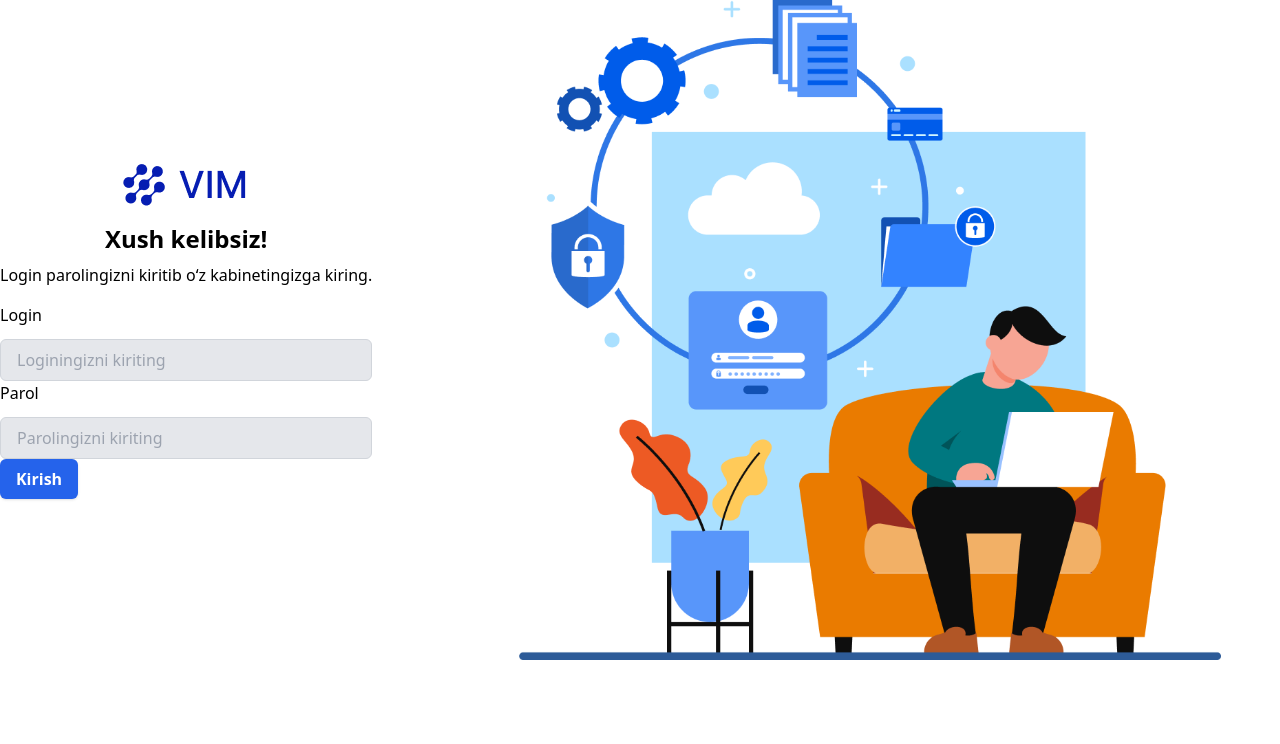
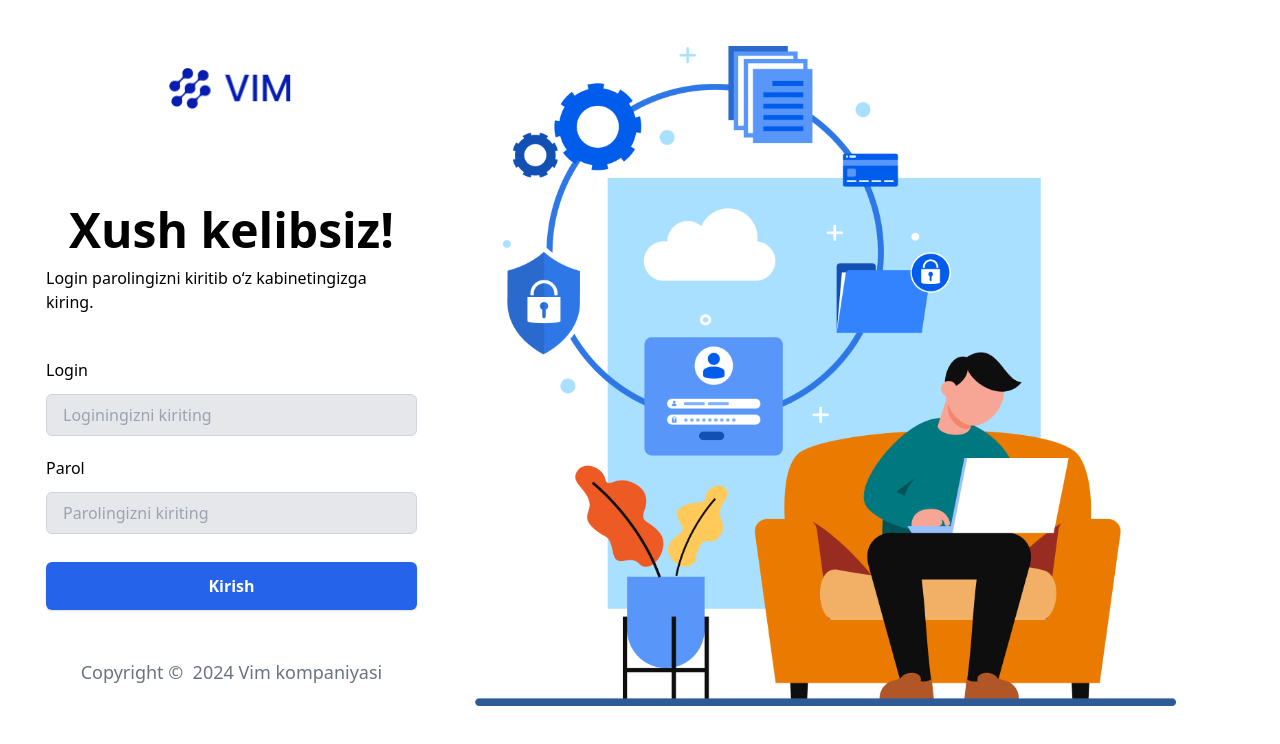
Before and after one commit to rasuljonadhamov/auth-react, a React (Vite) app: page / in a window 1280 px wide. Shown: the top 744 px of the page. Built offline with nearby package versions, Linux system fonts and the light colour scheme.

Commit message:
finished styles

```diff
--- a/src/App.jsx
+++ b/src/App.jsx
@@ -2,11 +2,17 @@ import Input from "./components/Input";
 
 function App() {
   return (
-    <div className="flex justify-between items-center">
-      <div className="flex flex-col items-center">
-        <img src="/public/logo.png" alt="Logo" className="mb-4" />
-        <h1 className="text-2xl mb-2 font-bold">Xush kelibsiz!</h1>
-        <p className="mb-4">
+    <div className="flex justify-between items-center p-[46px] ">
+      <div className="flex flex-col items-center justify-center">
+        <img
+          src="/public/logo.png"
+          alt="Logo"
+          className="mb-24 "
+          height={"45px"}
+          width={"125px"}
+        />
+        <h1 className="text-5xl mb-3 font-bold">Xush kelibsiz!</h1>
+        <p className="mb-11">
           Login parolingizni kiritib o‘z kabinetingizga kiring.
         </p>
 
@@ -23,15 +29,19 @@ function App() {
           />
           <button
             type="submit"
-            className="bg-blue-600 text-white px-4 py-2 rounded-md font-bold shadow hover:bg-blue-700"
+            className="bg-blue-600 w-full mt-2 text-white px-4 py-3 rounded-md font-bold shadow hover:bg-blue-700"
           >
             Kirish
           </button>
         </form>
+
+        <p className="mt-12 text-lg font-medium text-gray-500">
+          Copyright ©  2024 Vim kompaniyasi
+        </p>
       </div>
 
       <img
-        src="/public/male.png"
+        src="/male.png"
         alt="Male sitting photo"
         className="w-[820px] h-[660px] object-contain"
       />
--- a/src/components/Input.jsx
+++ b/src/components/Input.jsx
@@ -1,6 +1,6 @@
 const Input = ({ label, type, placeHolder }) => {
   return (
-    <div className="flex flex-col gap-3">
+    <div className="flex flex-col gap-3 mb-5">
       <label className="block">{label}</label>
       <input
         className="block w-full px-4 py-2 rounded-md bg-gray-200 text-gray-700 border border-gray-300 focus:ring-blue-500 focus:border-blue-500 "
```
